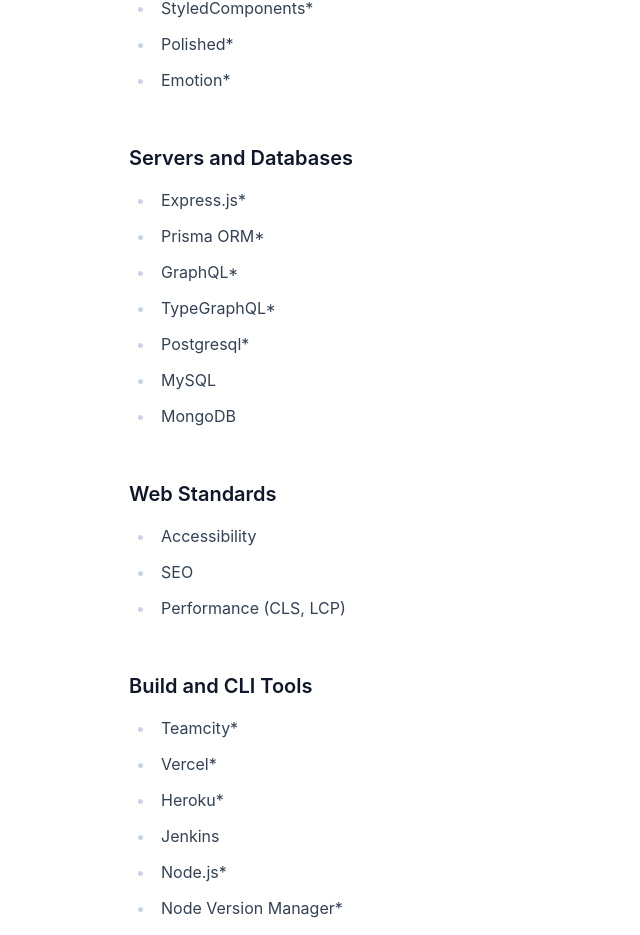
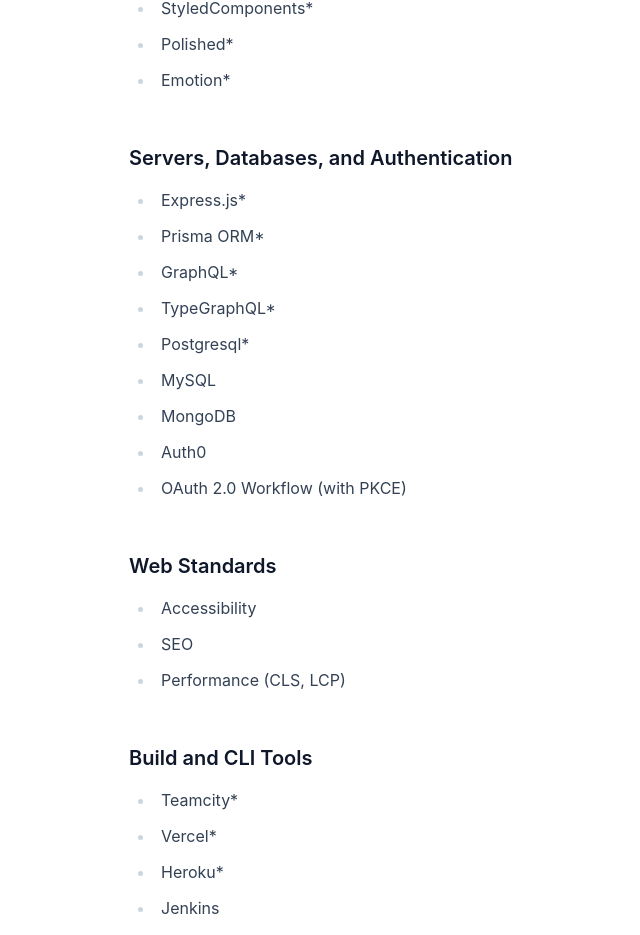
Before and after one commit to lbsonley/bsdc, a Next.js app: page /resume in a window 1280 px wide. Shown: the part 3594-4529 px from the top of the page, without its empty margins (151-791 px from the left). Built offline with nearby package versions, Linux system fonts and the light colour scheme; no server answers.

Commit message:
chore: add authentication skills

```diff
--- a/pages/resume/index.tsx
+++ b/pages/resume/index.tsx
@@ -182,7 +182,7 @@
               <li>Polished*</li>
               <li>Emotion*</li>
             </ul>
-            <h3 className="mt-12">Servers and Databases</h3>
+            <h3 className="mt-12">Servers, Databases, and Authentication</h3>
             <ul>
               <li>Express.js*</li>
               <li>Prisma ORM*</li>
@@ -191,6 +191,8 @@
               <li>Postgresql*</li>
               <li>MySQL</li>
               <li>MongoDB</li>
+              <li>Auth0</li>
+              <li>OAuth 2.0 Workflow (with PKCE)</li>
             </ul>
             <h3 className="mt-12">Web Standards</h3>
             <ul>
```
